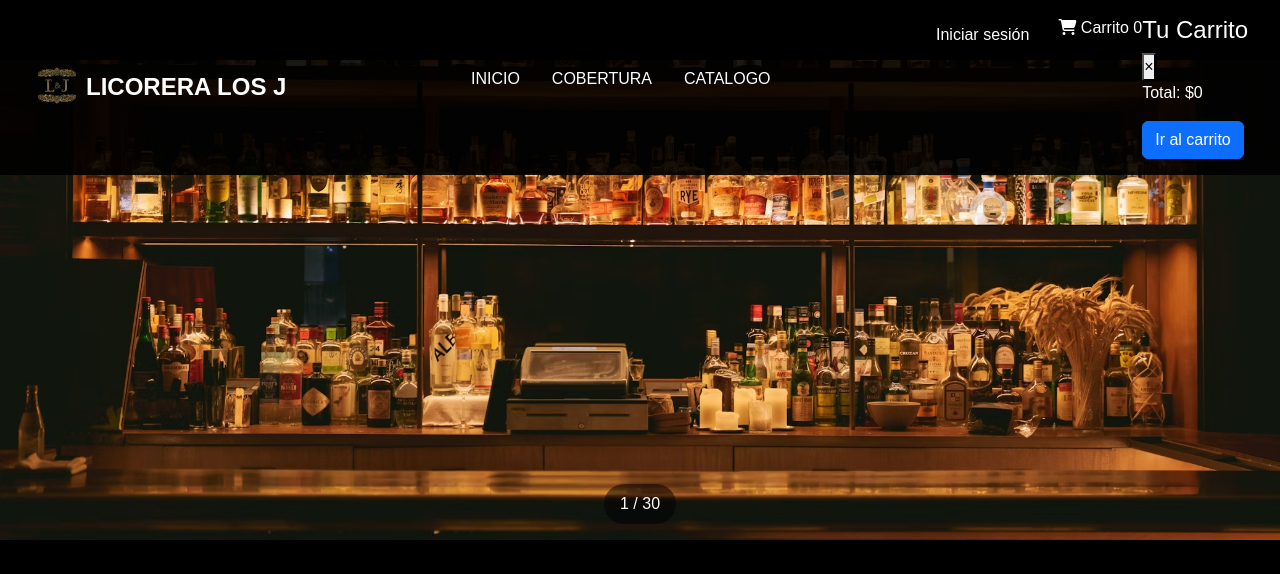
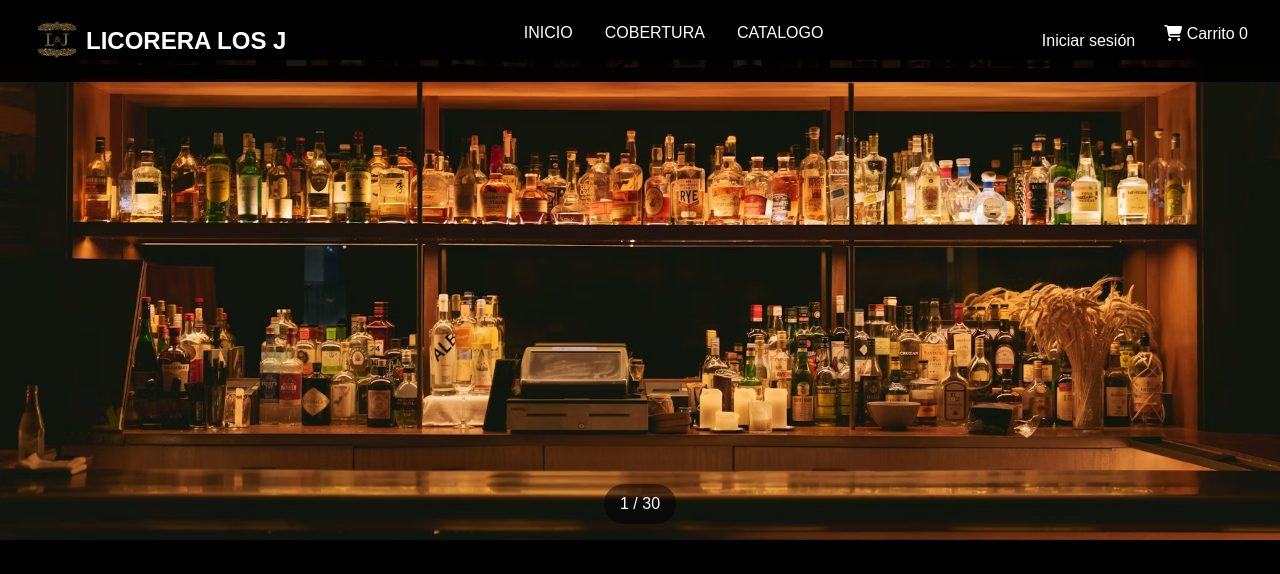
Before and after one commit to Ghosrider227/Licorera-los-J, a Django app: page / in a window 1280 px wide. Shown: the top 574 px of the page. Run offline with Django 4.2, Linux system fonts and the light colour scheme; data comes from the database, SQL or seed files in the repository; some libraries are stand-ins or nearby versions.

Commit message:
pequeños ajustes en los archivos

```diff
--- /dev/null
+++ b/licorera_los_J/static/css/carrito.css
@@ -0,0 +1,118 @@
+.cart-menu {
+    position: fixed;
+    top: 0;
+    right: -100%;
+    width: 400px;
+    height: 100%;
+    background-color: #111;
+    color: #fff;
+    box-shadow: -2px 0 5px rgba(0, 0, 0, 0.5);
+    transition: right 0.3s ease;
+    z-index: 1000;
+    display: flex;
+    flex-direction: column;
+}
+
+.cart-menu.open {
+    right: 0;
+}
+
+.cart-header {
+    display: flex;
+    justify-content: space-between;
+    align-items: center;
+    padding: 1rem;
+    border-bottom: 1px solid #333;
+}
+
+.cart-header h4 {
+    margin: 0;
+    font-size: 1.5rem;
+}
+
+.close-cart {
+    background: none;
+    border: none;
+    font-size: 1.5rem;
+    color: #fff;
+    cursor: pointer;
+}
+
+.cart-content {
+    flex: 1;
+    padding: 1rem;
+    overflow-y: auto;
+}
+
+.cart-item {
+    display: flex;
+    align-items: center;
+    margin-bottom: 1rem;
+    border-bottom: 1px solid #333;
+    padding-bottom: 1rem;
+}
+
+.cart-item img {
+    width: 80px;
+    height: 80px;
+    object-fit: cover;
+    border-radius: 8px;
+    margin-right: 1rem;
+}
+
+.cart-item-info {
+    flex: 1;
+}
+
+.cart-item-info h5 {
+    margin: 0;
+    font-size: 1rem;
+}
+
+.cart-item-info p {
+    margin: 0.5rem 0;
+    font-size: 0.9rem;
+}
+
+.cart-item-actions {
+    display: flex;
+    align-items: center;
+    gap: 0.5rem;
+}
+
+.cart-item-actions button {
+    background-color: #444;
+    color: #fff;
+    border: none;
+    padding: 0.5rem;
+    border-radius: 4px;
+    cursor: pointer;
+}
+
+.cart-item-actions button:hover {
+    background-color: #555;
+}
+
+.cart-footer {
+    padding: 1rem;
+    border-top: 1px solid #333;
+    text-align: center;
+}
+
+.cart-footer .total-price {
+    font-size: 1.2rem;
+    margin-bottom: 1rem;
+}
+
+.cart-footer button {
+    background-color: #b9a116;
+    color: #fff;
+    border: none;
+    padding: 0.75rem 1.5rem;
+    border-radius: 5px;
+    cursor: pointer;
+}
+
+.cart-footer button:hover {
+    background-color: #d1b71a;
+}
--- a/licorera_los_J/templates/index.html
+++ b/licorera_los_J/templates/index.html
@@ -18,7 +18,7 @@
             <div class="products">
                 {% for p in data %}
                 <div class="product-card">
-                    <img src="{% static 'img/' %}{{ p.imagen }}" alt="{{ p.nombre_producto }}">
+                    <img src="{{ p.foto.url }}" alt="{{ p.nombre_producto }}">
                     {% if p.descuento %}
                     <span class="discount-tag">-{{ p.descuento }}%</span>
                     {% endif %}
--- a/proyecto_final/settings.py
+++ b/proyecto_final/settings.py
@@ -125,6 +125,6 @@ DEFAULT_AUTO_FIELD = 'django.db.models.BigAutoField'
 
 # se agrega para que los numero traidos de la BD tengan formato de miles
 # USE_THOUSAND_SEPARATOR = True
-MEDIA_URL = "media/"
+MEDIA_URL = "/media/"
 MEDIA_ROOT = BASE_DIR / "licorera_los_J/media"
 SESSION_ENGINE = 'django.contrib.sessions.backends.db'
```
Also changed, not shown: licorera_los_J/static/js/carrito.js (added, +132 -0 lines).
